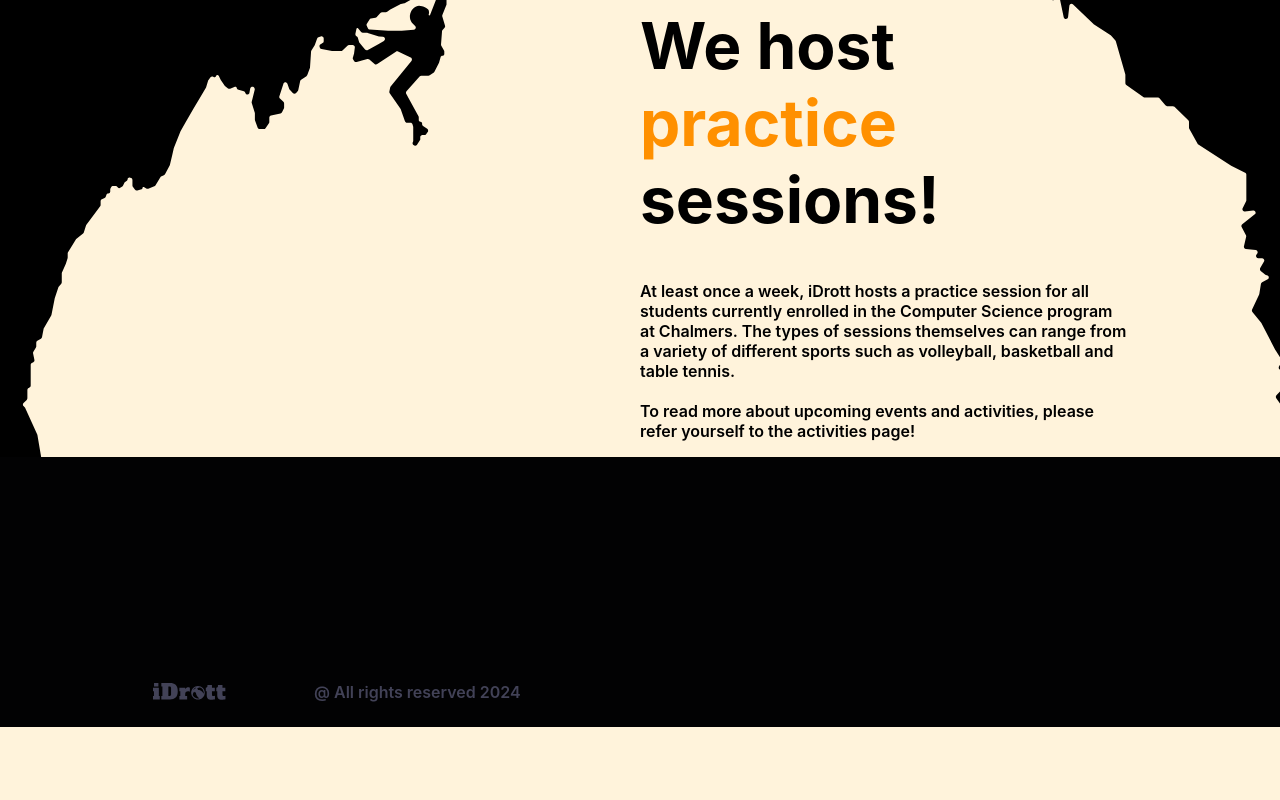
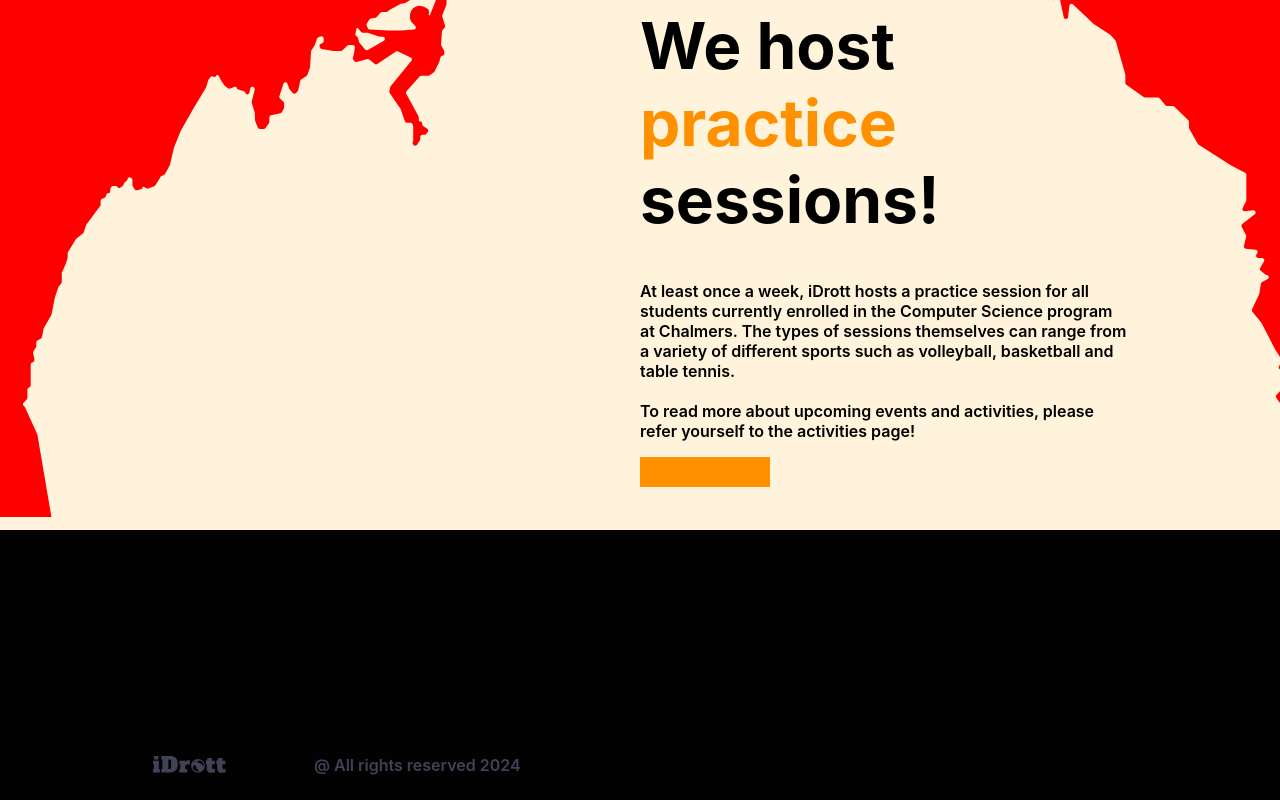
Before and after one commit to gottegubben/iDrott-Website, a Vue app: page / in a window 1280 px wide. Shown: the part 920-1720 px from the top of the page. Before the commit the page ends 1647 px from the top, so only its background shows below. Built offline with nearby package versions, Linux system fonts and the light colour scheme; a web font is replaced by a local one.

Commit message:
Added some dummy elements.
Also removed the climbing.vue component just because it wasn't needed right now! Also added a bright color to the climbing to make sure I don't forget the color!

```diff
--- a/src/assets/icons/Climbing.vue
+++ /dev/null
@@ -1,6 +0,0 @@
-<template>
-    <img src="../images/test.svg" preserveAspectRatio="xMidYMid meet" alt="">
-</template>
-
-<style scoped>
-</style>
--- a/src/views/ViewHome.vue
+++ b/src/views/ViewHome.vue
@@ -12,6 +12,7 @@
                 <div id="text-container">
                     <h1>We host <span id="practice">practice</span> sessions!</h1>
                     <p>At least once a week, iDrott hosts a practice session for all students currently enrolled in the Computer Science program at Chalmers. The types of sessions themselves can range from a variety of different sports such as volleyball, basketball and table tennis.<br><br>To read more about upcoming events and activities, please refer yourself to the activities page!</p>
+                    <button style="width: 130px; height: 30px; background-color: var(--color10); border: 0; margin-bottom: var(--space-xl);"></button>
                 </div>
             </div>
         </div>
```
Also changed, not shown: src/assets/images/climbing.svg.
